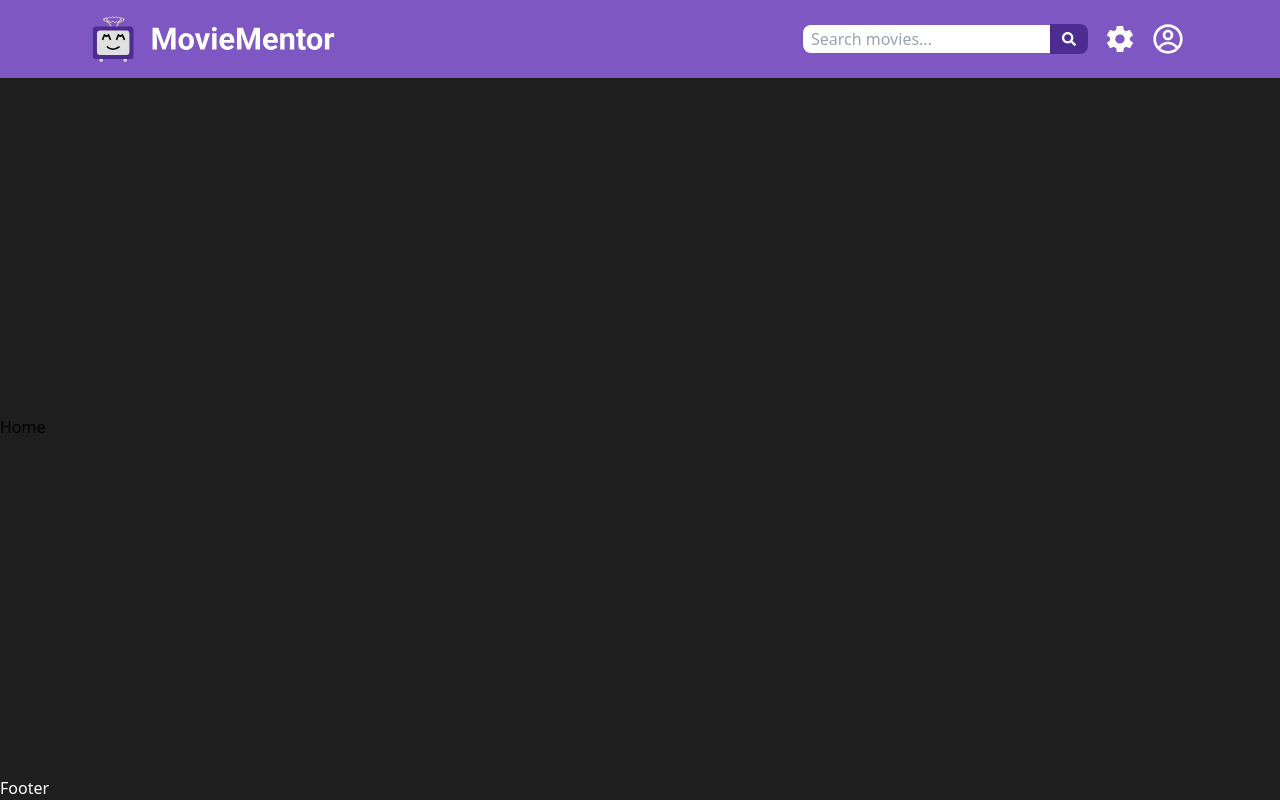
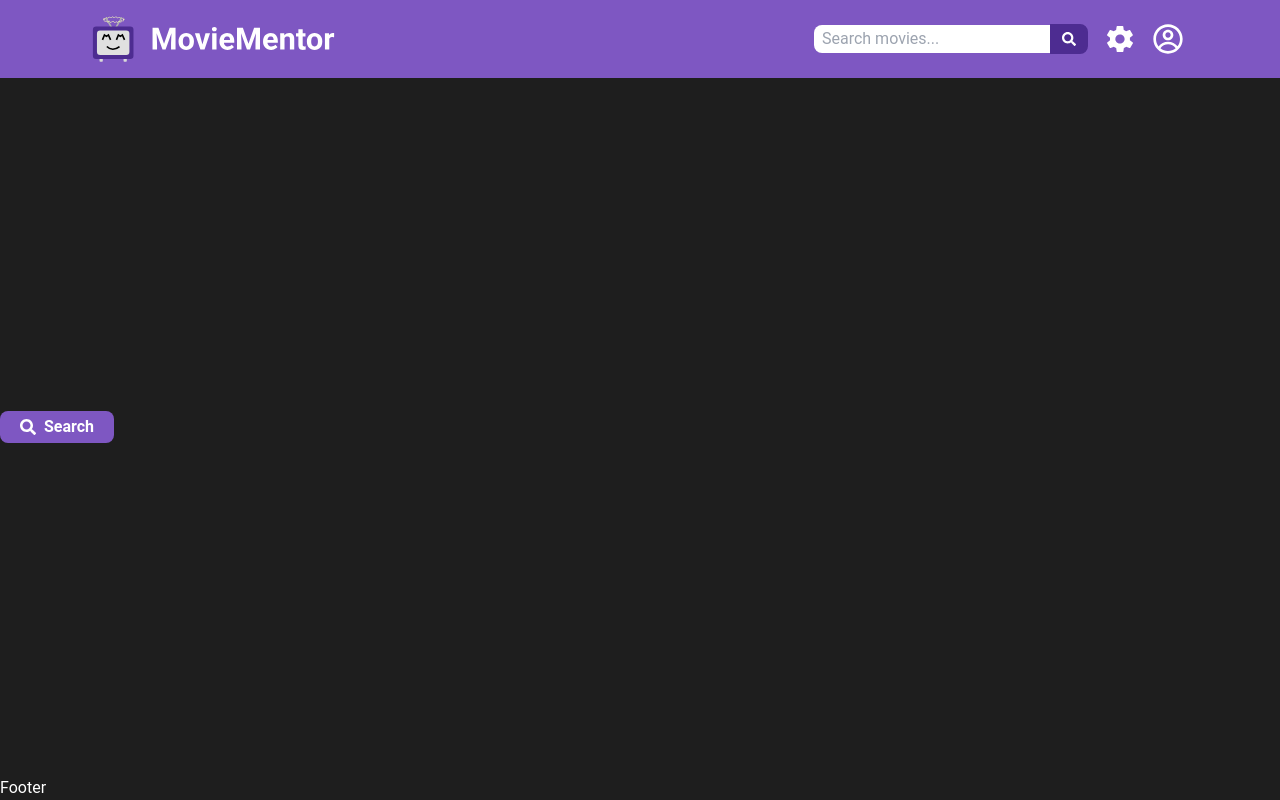
Before and after one commit to ContentWarnings/WebFrontend, a React (Create React App) app: page / in a window 1280 px wide. Built offline with nearby package versions, Linux system fonts and the light colour scheme; the HTML template or start-up script is replaced by a standard one.

Commit message:
Work on generic purple button

```diff
--- /dev/null
+++ b/src/components/shared/Primary2Button.tsx
@@ -0,0 +1,15 @@
+function Primary2Button(props: any) {
+  return (
+    <button
+      onClick={props.handleClick}
+      className="transition ease-in-out delay-100 bg-primary-2 hover:bg-primary-1 border-primary-2 hover:border-primary-1 text-light-1 py-1 px-2 rounded-lg"
+    >
+      <div className="flex items-center px-2">
+        <div className="px-1">{props.icon}</div>
+        <div className="px-1 font-sans font-bold">{props.name}</div>
+      </div>
+    </button>
+  );
+}
+
+export default Primary2Button;
--- a/src/pages/Home.tsx
+++ b/src/pages/Home.tsx
@@ -1,7 +1,16 @@
+import Primary2Button from "../components/shared/Primary2Button";
+import { FaSearch } from "react-icons/fa";
+
 function Home() {
-    return (
-        <div>Home</div>
-    )
+  const handleClick = () => {
+    console.log("Button was clicked");
+  };
+
+  return (
+    <div className="items-center">
+      <Primary2Button name="Search" icon={<FaSearch />} onClick={handleClick} />
+    </div>
+  );
 }
 
-export default Home
+export default Home;
--- a/tailwind.config.js
+++ b/tailwind.config.js
@@ -1,4 +1,6 @@
 /** @type {import('tailwindcss').Config} */
+const defaultTheme = require('tailwindcss/defaultTheme')
+
 module.exports = {
   content: [
     "./src/**/*.{js,jsx,ts,tsx}",
@@ -19,6 +21,9 @@ module.exports = {
         'dark-2': '#1e1e1e',
         'dark-3': '#000000',
       },
+      fontFamily: {
+        'sans': ['Roboto', ...defaultTheme.fontFamily.sans],
+      },
     },
   },
   plugins: [],
```
